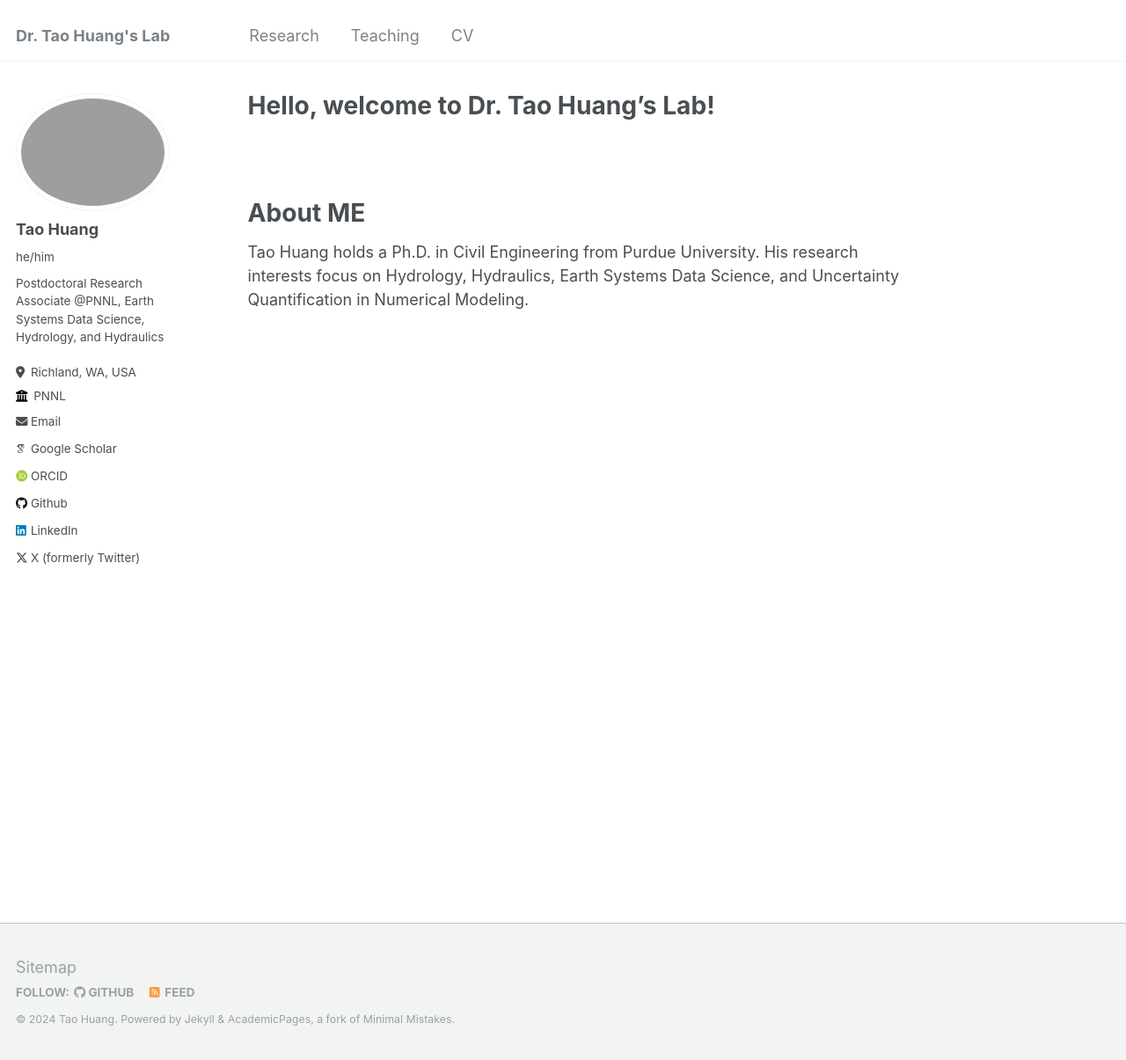
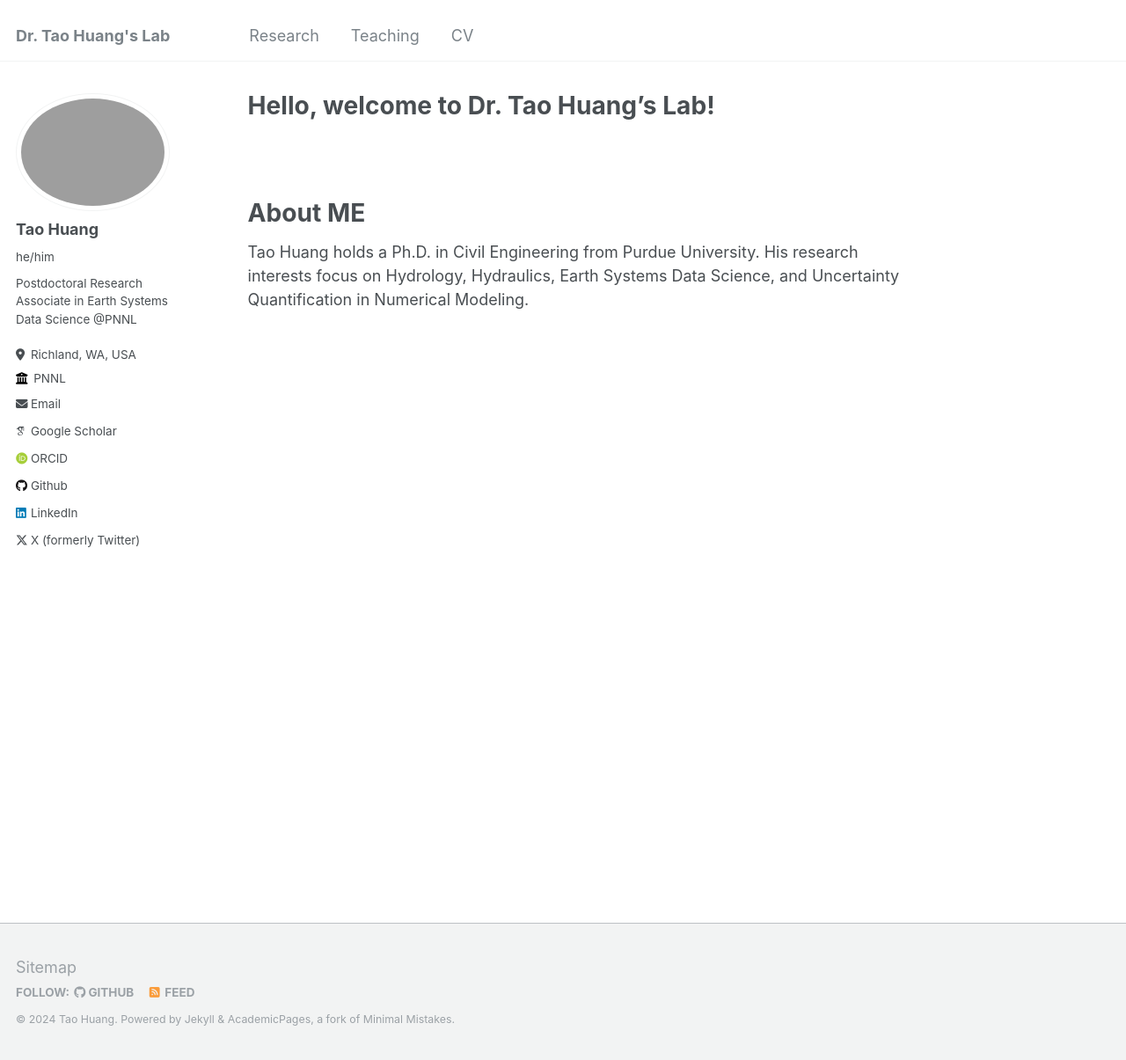
Before and after one commit to huan1441/huan1441.github.io, a Jekyll site: the page built from _pages/about.md, in a window 1280 px wide and 1205 px high. Shown: the whole window at 88% size. Built offline with Jekyll 4.4.1, drawn with Linux system fonts in a browser that asks for light colours; some web fonts are replaced.

Commit message:
Update _config.yml

```diff
--- a/_config.yml
+++ b/_config.yml
@@ -24,7 +24,7 @@ author:
   avatar           : "taohuangcat.png"
   name             : "Tao Huang"
   pronouns         : "he/him"
-  bio              : "Postdoctoral Research Associate @PNNL, Earth Systems Data Science, Hydrology, and Hydraulics"
+  bio              : "Postdoctoral Research Associate in Earth Systems Data Science @PNNL"
   location         : "Richland, WA, USA"
   employer         : "PNNL"
   uri              : # URL
```
